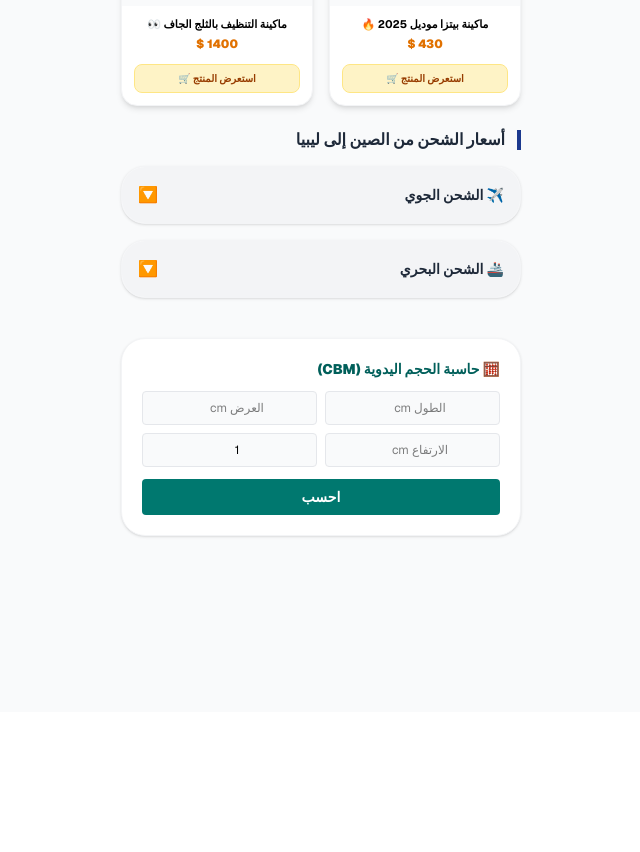
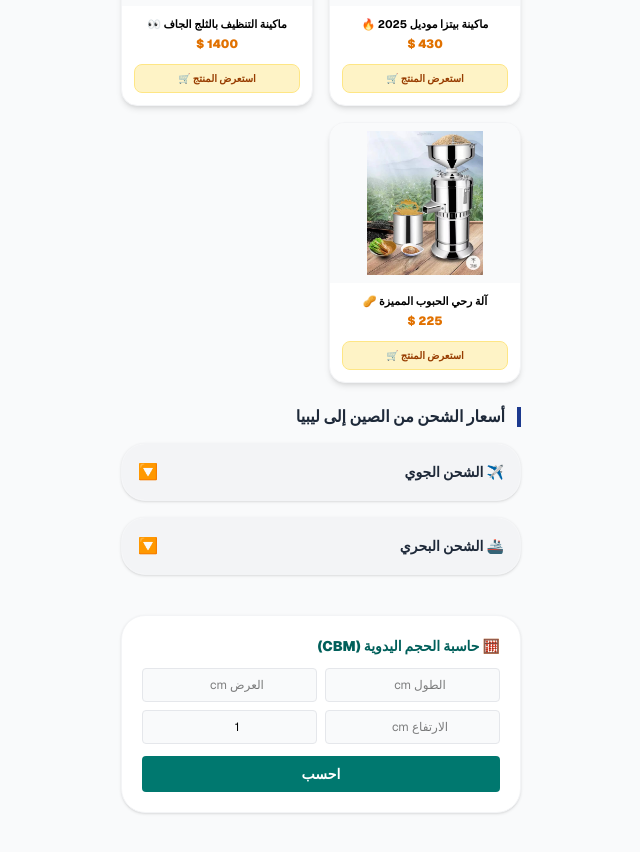
Before and after one commit to alisabree15-star/kazioni-store, a Next.js app: page / in a window 1280 px wide. Shown: the part 1167-2019 px from the top of the page, without its empty margins (319-959 px from the left). Before the commit the page ends 1879 px from the top, so only its background shows below. Built offline with nearby package versions, Linux system fonts and the light colour scheme.

Commit message:
إضافة آلة رحي الحبوب (المنتج 9) ونظام السلة بالكامل

```diff
--- a/src/app/page.tsx
+++ b/src/app/page.tsx
@@ -15,7 +15,6 @@ export default function Home() {
   const [isAirOpen, setIsAirOpen] = useState(false);
   const [isSeaOpen, setIsSeaOpen] = useState(false);
 
-  // نظام سلة المشتريات الجديد
   const [cart, setCart] = useState<any[]>([]);
   const [isCartOpen, setIsCartOpen] = useState(false);
 
@@ -93,7 +92,6 @@ export default function Home() {
     msg += `🔹 الحجم الإجمالي: ${cartTotalCBM.toFixed(3)} CBM\n`;
     msg += `🔹 الوزن الإجمالي: ${cartTotalWeight.toFixed(2)} KG\n\n`;
     msg += "الرجاء تأكيد الطلب وحساب تكلفة الشحن النهائية. شكراً لك.";
-
     const url = `https://wa.me/${whatsappNumber}?text=${encodeURIComponent(msg)}`;
     window.open(url, '_blank');
   };
@@ -106,7 +104,8 @@ export default function Home() {
     { id: 5, name: "ماكينه طباعه حراريه محموله ✨", img: "/images/product5.jpg", price: "75 $", pColor: "text-amber-600", shippingNote: "السعر لا يشمل الشحن", description: "ماكينة حرارية متطورة متعددة الاستخدامات، دقة عالية في الأداء وكفاءة في استهلاك الطاقة.", moq: "10 قطع", cbm: "0.150", weight: "23" },
     { id: 6, name: "الة عصر البرتقال والفواكه ( للمتاجر )", img: "/images/product6.jpg", price: "25 $", pColor: "text-amber-600", shippingNote: "السعر لا يشمل الشحن", description: "آلة عصر احترافية وعملية، مصممة لتحمل الاستخدام المستمر في المتاجر والمقاهي. تضمن استخلاص العصير بسرعة وكفاءة عالية.", moq: "10 قطع", cbm: "0.025", weight: "5.5" },
     { id: 7, name: "ماكينة بيتزا موديل 2025 🔥", img: "/images/product7.jpg", price: "430 $", pColor: "text-amber-600", shippingNote: "السعر شامل الشحن والعمولة (شحن جوي سريع ✈️)", description: "ماكينة بيتزا تجارية حديثة، مصممة خصيصاً للمطاعم والمقاهي. توفر توزيعاً حرارياً متساوياً لخبز مثالي وسريع.", moq: "1 قطعة", cbm: "0.150", weight: "35" },
-    { id: 8, name: "ماكينة التنظيف بالثلج الجاف 👀", img: "/images/product8.jpg", price: "1400 $", pColor: "text-amber-600", shippingNote: "شامل الشحن والعمولة إلى ليبيا (شحن بحري فقط 🚢)", description: "ماكينة تنظيف صناعية متطورة بتقنية الثلج الجاف (Dry Ice Blasting) من Crodium. حل مثالي لتنظيف المحركات وإزالة الشحوم الكربونية.", moq: "1 قطعة", cbm: "0.450", weight: "75" }
+    { id: 8, name: "ماكينة التنظيف بالثلج الجاف 👀", img: "/images/product8.jpg", price: "1400 $", pColor: "text-amber-600", shippingNote: "شامل الشحن والعمولة إلى ليبيا (شحن بحري فقط 🚢)", description: "ماكينة تنظيف صناعية متطورة بتقنية الثلج الجاف (Dry Ice Blasting) من Crodium. حل مثالي لتنظيف المحركات وإزالة الشحوم الكربونية.", moq: "1 قطعة", cbm: "0.450", weight: "75" },
+    { id: 9, name: "آلة رحي الحبوب المميزة 🥜", img: "/images/product9.jpg", price: "225 $", pColor: "text-amber-600", shippingNote: "السعر شامل العمولة فقط (لا يشمل الشحن)", description: "آلة رحي وتنعيم تجارية من الستانلس ستيل المقاوم للصدأ. مصممة خصيصاً لطحن الحبوب وصنع المعاجين مثل زبدة الفول السوداني والطحينة بكفاءة عالية. تتميز بقادوس واسع ومحرك قوي يتحمل ضغط العمل المستمر، مما يجعلها الخيار المثالي للمحامص والمشاريع الإنتاجية.", moq: "1 قطعة", cbm: "0.090", weight: "30" }
   ];
 
   if (selectedProduct) {
@@ -116,13 +115,11 @@ export default function Home() {
           <button onClick={() => setSelectedProduct(null)} className="absolute top-6 right-6 bg-white/80 w-10 h-10 rounded-full shadow-lg flex items-center justify-center font-bold z-10 text-black">✕</button>
           <img src={selectedProduct.img} className="max-h-full object-contain" onError={(e) => { e.currentTarget.src = "https://via.placeholder.com/150?text=Kazioni+Store"; }} />
         </div>
-
         <div className="p-6">
           <span className="bg-amber-100 text-amber-800 text-[10px] font-bold px-3 py-1 rounded-full text-black">منتج حصري 🇨🇳</span>
           <h2 className="text-2xl font-black mt-3 mb-1 leading-tight text-black">{selectedProduct.name}</h2>
           <p className={"text-xl font-black mb-1 " + selectedProduct.pColor}>{selectedProduct.price}</p>
           <p className={"text-[11px] font-bold mb-4 " + (selectedProduct.shippingNote.includes("شامل") ? "text-red-600" : "text-gray-500")}>{selectedProduct.shippingNote}</p>
-
           <div className="bg-gray-50 rounded-2xl p-4 mb-4 text-black border border-gray-100">
             <h4 className="font-bold text-sm mb-3 text-blue-900 underline">تفاصيل الشحن والطلب:</h4>
             <div className="grid grid-cols-2 gap-2 mb-4">
@@ -134,8 +131,6 @@ export default function Home() {
               <span className="text-xs font-bold text-gray-500">أقل كمية للطلب:</span><span className="text-sm font-black text-red-600">{selectedProduct.moq}</span>
             </div>
           </div>
-
-          {/* نظام تحديد الكمية والإضافة للسلة */}
           <div className="bg-white border-2 border-amber-200 rounded-2xl p-4 mb-6 shadow-md">
             <div className="flex justify-between items-center mb-4">
               <span className="font-bold text-sm text-gray-800">حدد الكمية المطلوبة:</span>
@@ -149,7 +144,6 @@ export default function Home() {
               <span>🛍️</span> أضف إلى السلة
             </button>
           </div>
-
           <a href={"https://wa.me/" + whatsappNumber + "?text=استفسار سريع عن " + selectedProduct.name} className="block w-full bg-gray-100 text-gray-800 py-3 rounded-xl font-bold text-center border border-gray-300">تواصل لاستفسار سريع 💬</a>
         </div>
       </main>
@@ -168,7 +162,6 @@ export default function Home() {
         </div>
       </nav>
 
-      {/* مودال السلة الجانبي */}
       {isCartOpen && (
         <div className="fixed inset-0 z-50 bg-black/60 flex justify-end">
           <div className="w-[85%] max-w-md bg-gray-50 h-full flex flex-col shadow-2xl animate-slide-in">
@@ -260,7 +253,6 @@ export default function Home() {
         </div>
       </section>
 
-      {/* الشريط السفلي العائم (مشاركة + سلة تسوق) */}
       <div className="fixed bottom-4 left-4 right-4 max-w-md mx-auto z-40 flex gap-2">
         <button onClick={shareSite} className="w-14 h-14 bg-black text-white rounded-2xl flex items-center justify-center shadow-2xl border border-gray-700 active:scale-95 transition-all text-xl">📤</button>
         <button onClick={() => setIsCartOpen(true)} className="flex-1 bg-amber-500 text-black py-4 rounded-2xl font-black shadow-2xl flex items-center justify-center gap-2 active:scale-95 transition-all relative border-2 border-amber-600">
```
Also changed, not shown: public/images/product9.jpg (added).
